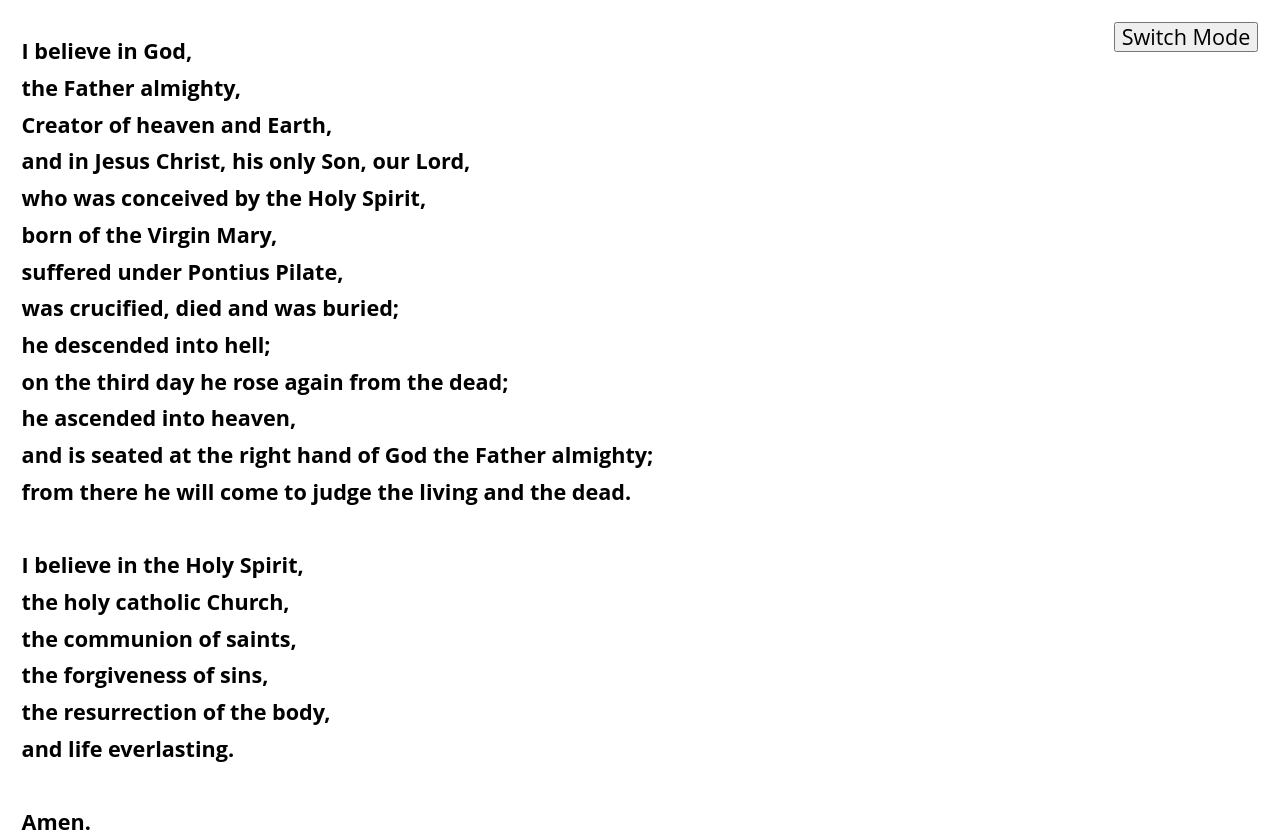
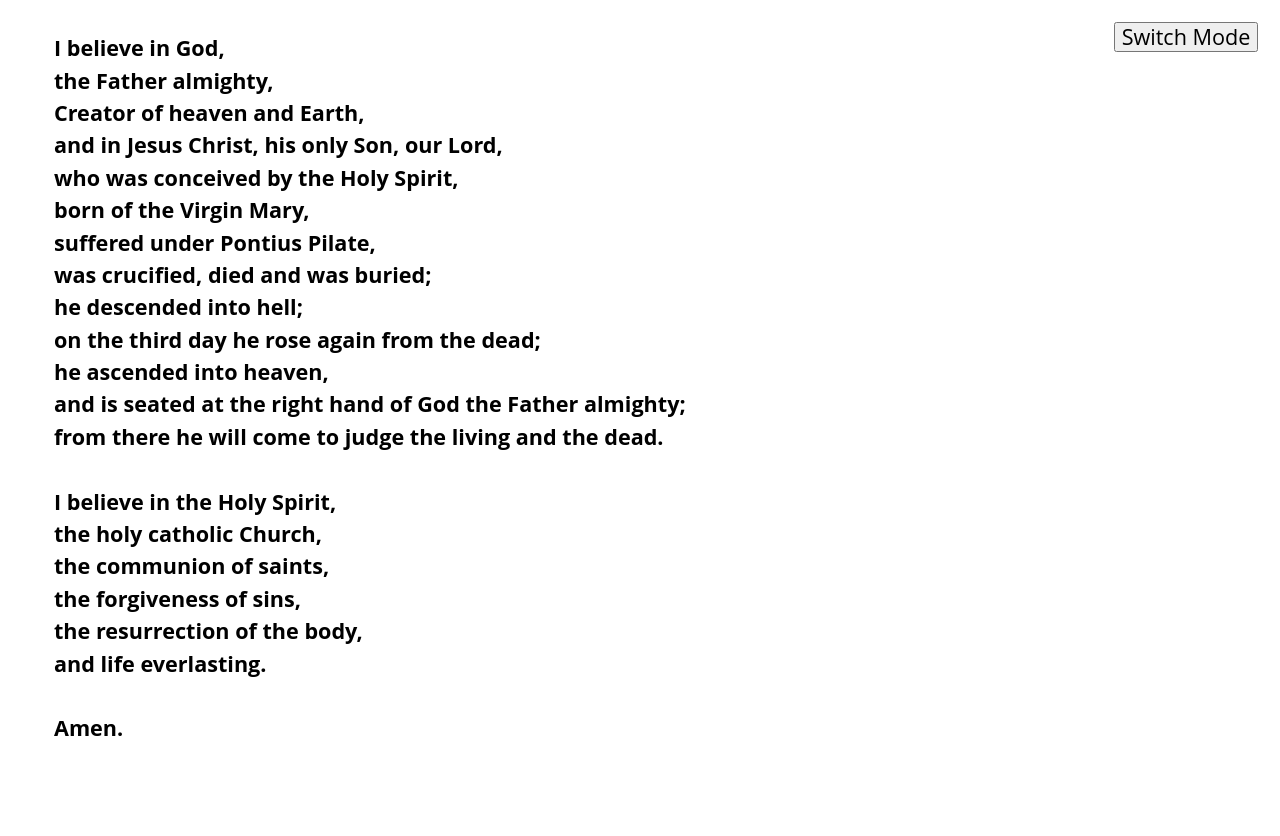
Before and after one commit to Mouzone/apostles-creed, a SvelteKit app: page / in a window 1280 px wide. After the commit the page ends 800 px from the top, so only its background shows below. Built offline with nearby package versions, Linux system fonts and the light colour scheme; a web font is replaced by a local one.

Commit message:
Tweak font and spacing for better aesthetics

```diff
--- a/src/routes/+page.svelte
+++ b/src/routes/+page.svelte
@@ -44,9 +44,6 @@
 		font-weight: 300 800;
 		font-style: normal;
 	}
-	p {
-		width: 97dvw;
-	}
 	#page {
 		height: 100dvh;
 		width: 100dvw;
@@ -56,10 +53,15 @@
 		font-family: "Open Sans";
 		font-size: 1.35em;
 		font-weight: bold;
-		line-height: 0.7em;
+		line-height: 0.5em;
 
 		display: flex;
 	}
+
+	#verses {
+		padding-left: 1.5em;
+	}
+
 	button {
 		position: absolute;
 		right: 1em;
@@ -67,6 +69,7 @@
 	}
 
 	#single-verse {
+		width: 100dvw;
 		text-align: center;
 		align-self: center;
 	}
```
